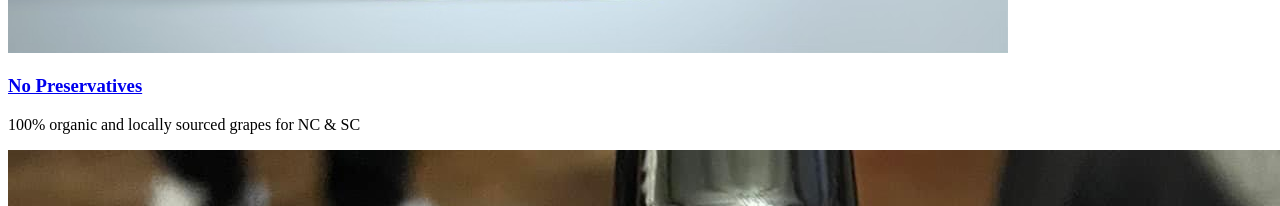
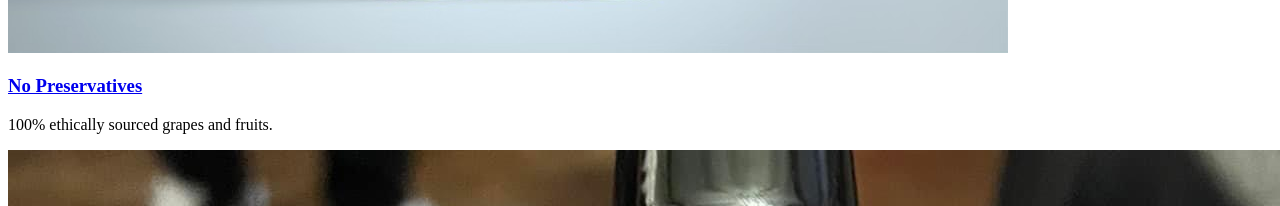
Before and after one commit to BobbyDigital2491/UNIQ-Spirits, a Next.js app: page /home in a window 1280 px wide. Shown: the part 2268-2474 px from the top of the page. Built offline with nearby package versions, Linux system fonts and the light colour scheme.

Commit message:
Update Collections.tsx

```diff
--- a/components/Collections.tsx
+++ b/components/Collections.tsx
@@ -20,7 +20,7 @@
               No Preservatives
             </a>
           </h3>
-          <p className="text-base font-semibold text-gray-900">100% organic and locally sourced grapes for NC & SC</p>
+          <p className="text-base font-semibold text-gray-900">100% ethically sourced grapes and fruits.</p>
         </div>
         <div className="group relative">
           <div className="relative h-80 w-full overflow-hidden rounded-lg bg-white sm:aspect-h-1 sm:aspect-w-2 lg:aspect-h-1 lg:aspect-w-1 group-hover:opacity-75 sm:h-64">
```
